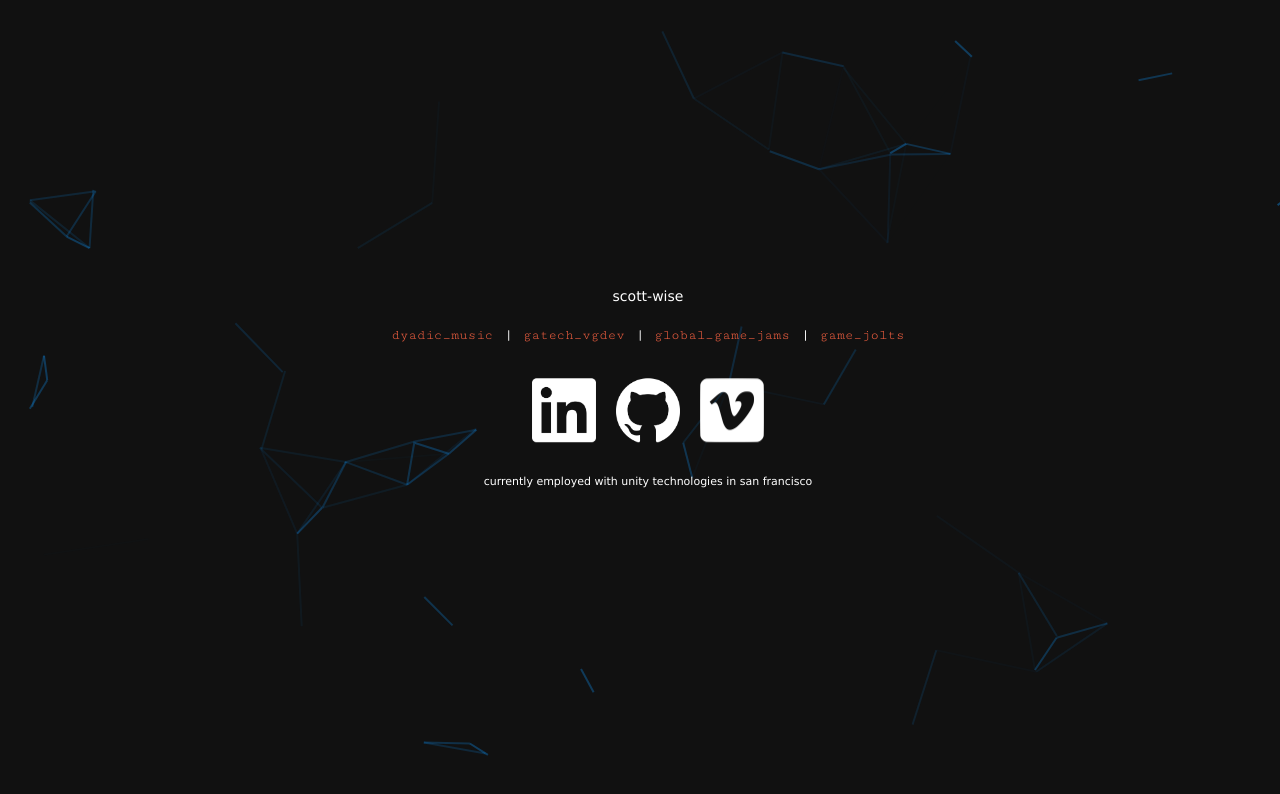
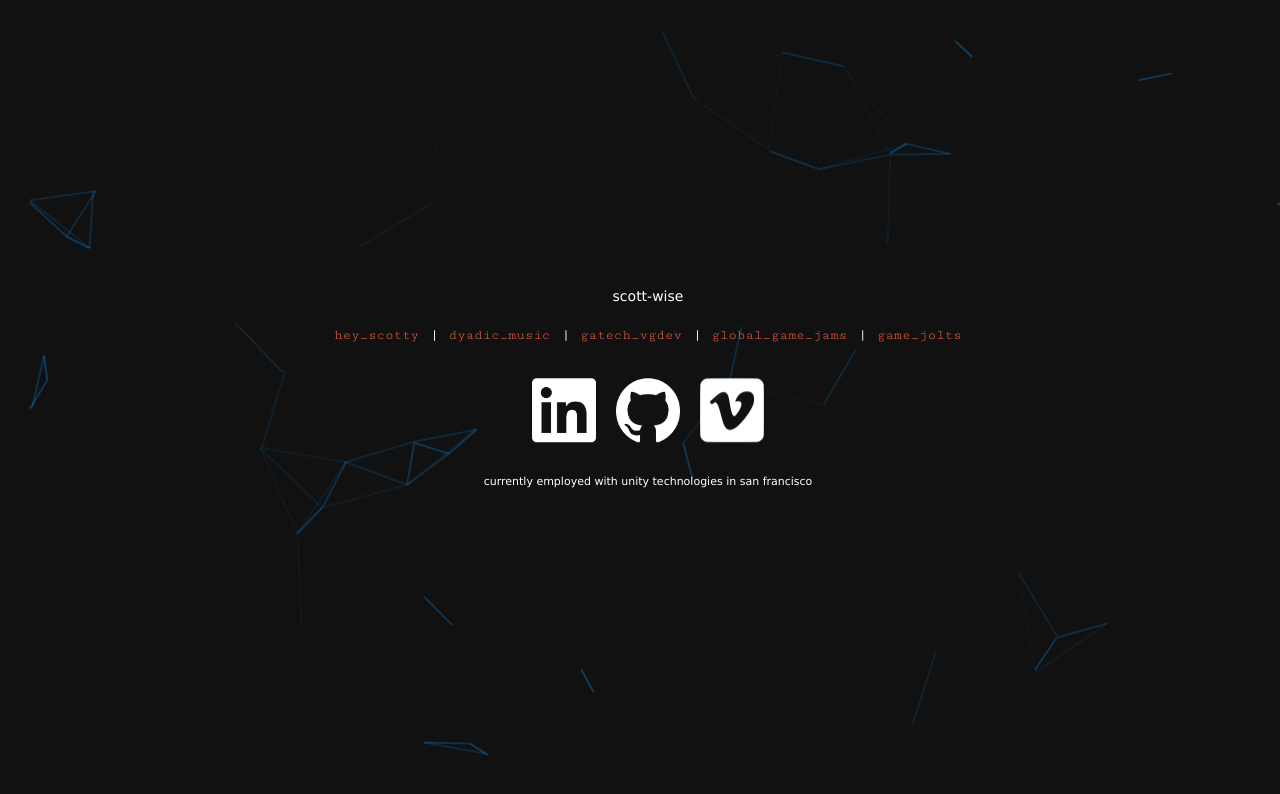
Before and after one commit to wisesm0/wisesm0.github.io, a plain HTML site: page index.html in a window 1280 px wide. Drawn offline with nearby package versions, Linux system fonts and the light colour scheme; a web font is replaced by a local one.

Commit message:
add hey scotty project

```diff
--- a/index.html
+++ b/index.html
@@ -42,6 +42,8 @@ scottmwise8 [at] gmail [dot] com
 			<p id="my-name">scott-wise</p>
 
 			<div id="project-links">
+				<a href="https://soundcloud.com/hey-scotty" target="blank">hey_scotty</a>
+				|
 				<a href="http://dyadicmusic.com/" target="blank">dyadic_music</a>
 				|
 				<a href="http://vgdev.gtorg.gatech.edu/profile/Swise/" target="blank">gatech_vgdev</a>
```
